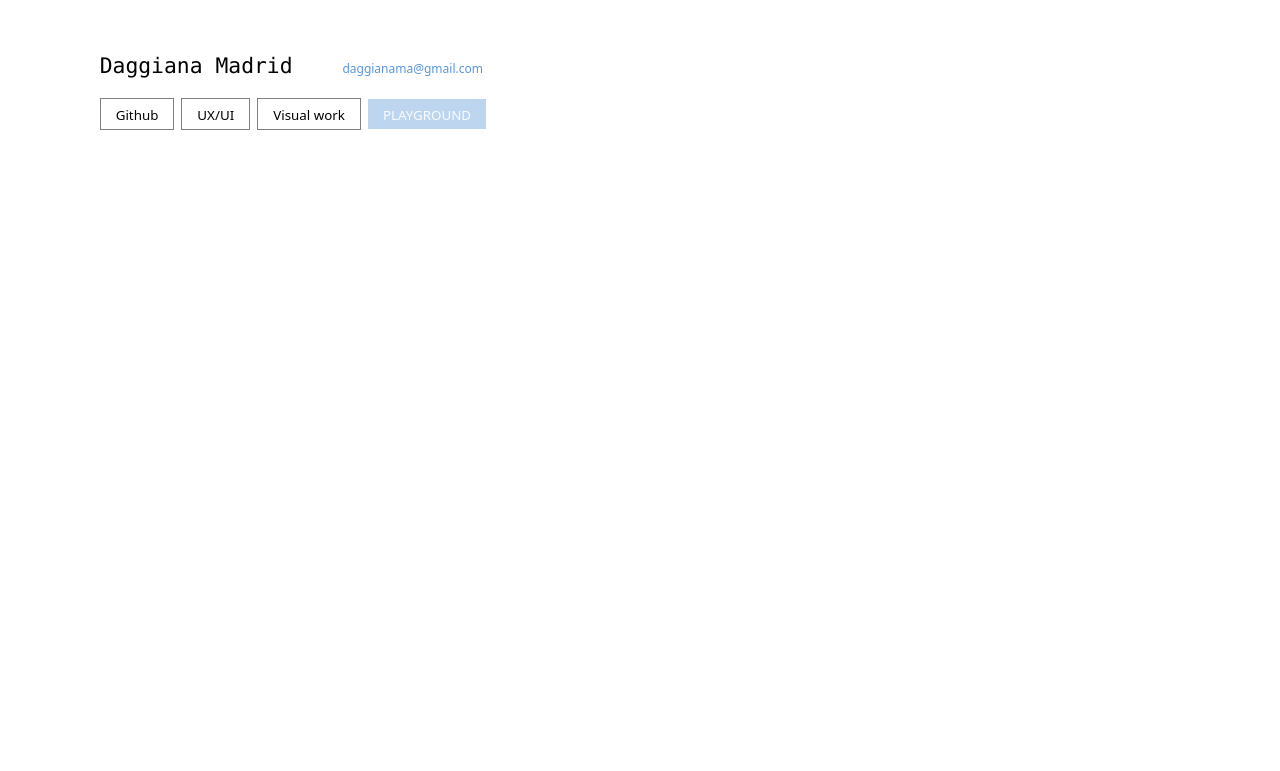
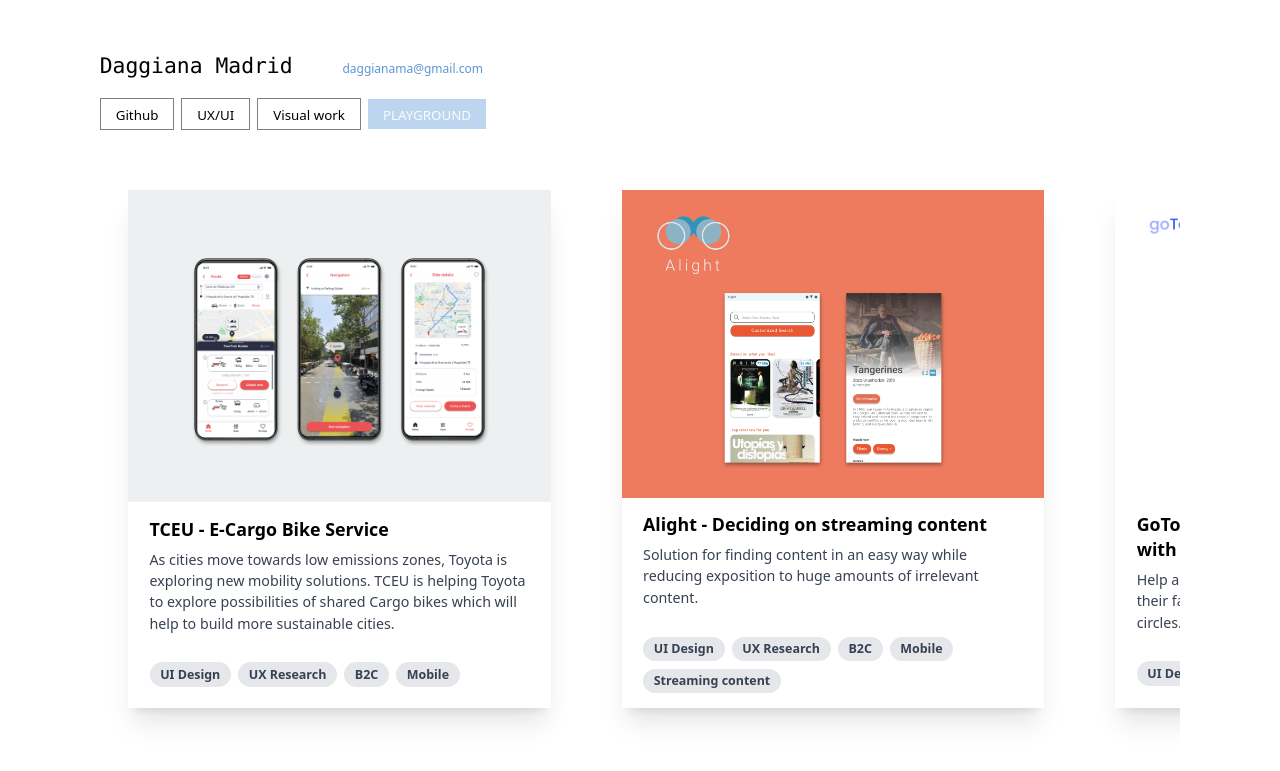
Before and after one commit to daggianama/daggianama.github.io, an Astro site: page /uxui in a window 1280 px wide. Built offline with nearby package versions, Linux system fonts and the light colour scheme; Astro itself is replaced by a stand-in of ours; a web font is replaced by a local one.

Commit message:
cards + carrousel for uxui

```diff
--- /dev/null
+++ b/src/components/Card.vue
@@ -0,0 +1,66 @@
+<template>
+		<div class="card shadow-xl">
+			<img
+				class="w-full"
+				:src="image.href"
+				:alt="image.alt"
+			/>
+			<div class="px-6 py-4">
+				<div class="font-bold text-xl mb-2">
+					{{  title }}
+				</div>
+				<p class="text-gray-700 text-base">
+					{{ description }}
+				</p>
+			</div>
+			<div class="px-6 pt-4 pb-2">
+				<span
+                v-for="tag in tags"
+					class="inline-block bg-gray-200 rounded-full px-3 py-1 text-sm font-semibold text-gray-700 mr-2 mb-2"
+					> {{ tag }}</span
+				>
+
+			</div>
+		</div>
+</template>
+
+<script>
+export default {
+    name: "Card",
+    components: {},
+    props: {
+        image: {
+            type: Object,
+            required: true,
+            default: {
+                href: "",
+                alt: "",
+            }
+        },
+        title: {
+            type: String,
+            required: true,
+            max: 40,
+        },
+        description: {
+            type: String,
+            required: true,
+            default: "Lorem ipsum dolor sit amet, consectetur adipiscing elit.",
+            max: 200,
+        },
+        tags: {
+            type: Array,
+            required: true,
+            default: () => [],
+        },
+
+    },
+    computed: {},
+    watch: {},
+    data() {
+
+    },
+    methods: {
+    },
+}
+</script>
--- /dev/null
+++ b/src/components/CarrouselProjects.vue
@@ -0,0 +1,52 @@
+<template>
+	<div class="carrousel z-20 flex flex-col gap-20 ">
+		<Card
+			:image="{
+				href: '/img/Frame-Toyota.png',
+				alt: 'Toyota prototype project',
+			}"
+			title="TCEU - E-Cargo Bike Service"
+			description="As cities move towards low emissions zones, Toyota is exploring new mobility solutions.
+TCEU is helping Toyota to explore possibilities of shared Cargo bikes which will help to
+build more sustainable cities."
+        	:tags="['UI Design', 'UX Research', 'B2C', 'Mobile']"
+		/>
+		<Card
+			:image="{
+				href: '/img/Frame-Alight.png',
+				alt: 'Toyota prototype project',
+			}"
+			title="Alight - Deciding on streaming content"
+			description="Solution for finding content in an easy way while reducing exposition to huge amounts of irrelevant content."
+        	:tags="['UI Design', 'UX Research', 'B2C', 'Mobile', 'Streaming content']"
+		/>
+		<Card
+			:image="{
+				href: '/img/Frame-goTogether.png',
+				alt: 'GoTogether prototype project',
+			}"
+			title="GoTogether - Sharing meaningful time with friends"
+			description="Help and allow people to gather easily in one app all their favorite events and share them with their social circles."
+        	:tags="['UI Design', 'UX Research', 'B2C', 'Mobile']"
+		/>
+
+	</div>
+</template>
+
+<script>
+import Card from "./Card.vue"
+export default {
+	name: "CarrouselProjects",
+	components: {
+		Card,
+	},
+	data() {},
+	methods: {},
+	created() {
+		console.log("CarrouselProjects creado")
+	},
+	mounted() {
+		console.log("CarrouselProjects montado")
+	},
+}
+</script>
--- a/src/pages/uxui.astro
+++ b/src/pages/uxui.astro
@@ -1,36 +1,21 @@
 ---
-// import Background from '../App.vue'
-import Background from '../components/p5.vue';
-import BaseHead from '../components/BaseHead.vue';
+//import Background from "../components/p5.vue"
+import BaseHead from "../components/BaseHead.vue"
+import CarrouselProjects from "../components/CarrouselProjects.vue"
 
-import '../styles.css'
+import "../styles.css"
 ---
-
 
 <!doctype html>
 <html lang="en">
-	<head>
-
-	<body>
-		<BaseHead client:only >
+	<head> </head><body>
+		<BaseHead client:only />
+			<main>
+				<CarrouselProjects />
 
 
-		<main>
+			</main>
+			<!-- <Background client:only /> -->
 
-
-			<!-- <section>
-				<div class="main-banner">
-					<div class="img-container">
-						<img src="/Kirsten-Sims-O-Heavens.jpg" alt="Cielo estrellado" />
-
-					</div>
-					<h1>Descubre el poder de los mensajes que esconden tus sueños.</h1>
-				</div>
-			</section> -->
-
-		</main>
-		<!-- <Footer /> -->
-		<Background client:only />
 	</body>
-
 </html>
--- a/src/styles.css
+++ b/src/styles.css
@@ -33,6 +33,22 @@ button {
     font-weight: 300;
 }
 
+.carrousel {
+    overflow-x: auto;
+    overflow-y: hidden;
+    scroll-behavior: inherit;
+    ::-webkit-scrollbar {
+        display: none;
+    }
+
+    /* Ocultar scrollbar para IE, Edge y Firefox */
+    scrollbar-width: none;
+    -ms-overflow-style: none;  /* IE and Edge */
+}
+
+.card {
+    width: 100%;
+}
 
 
 /* ************ media query for desktop **********/
@@ -63,4 +79,17 @@ button {
     margin: 10px 0;
 }
 
+.carrousel {
+    flex-direction: row;
+    padding: 0 2rem;
+    padding-bottom: 60px;
+
+
 }
+
+.card {
+    min-width: 33vw;
+    max-width: 610px;
+}
+
+}
```
Also changed, not shown: public/img/Frame-Alight.png (added), public/img/Frame-Toyota.png (added), public/img/Frame-goTogether.png (added).
